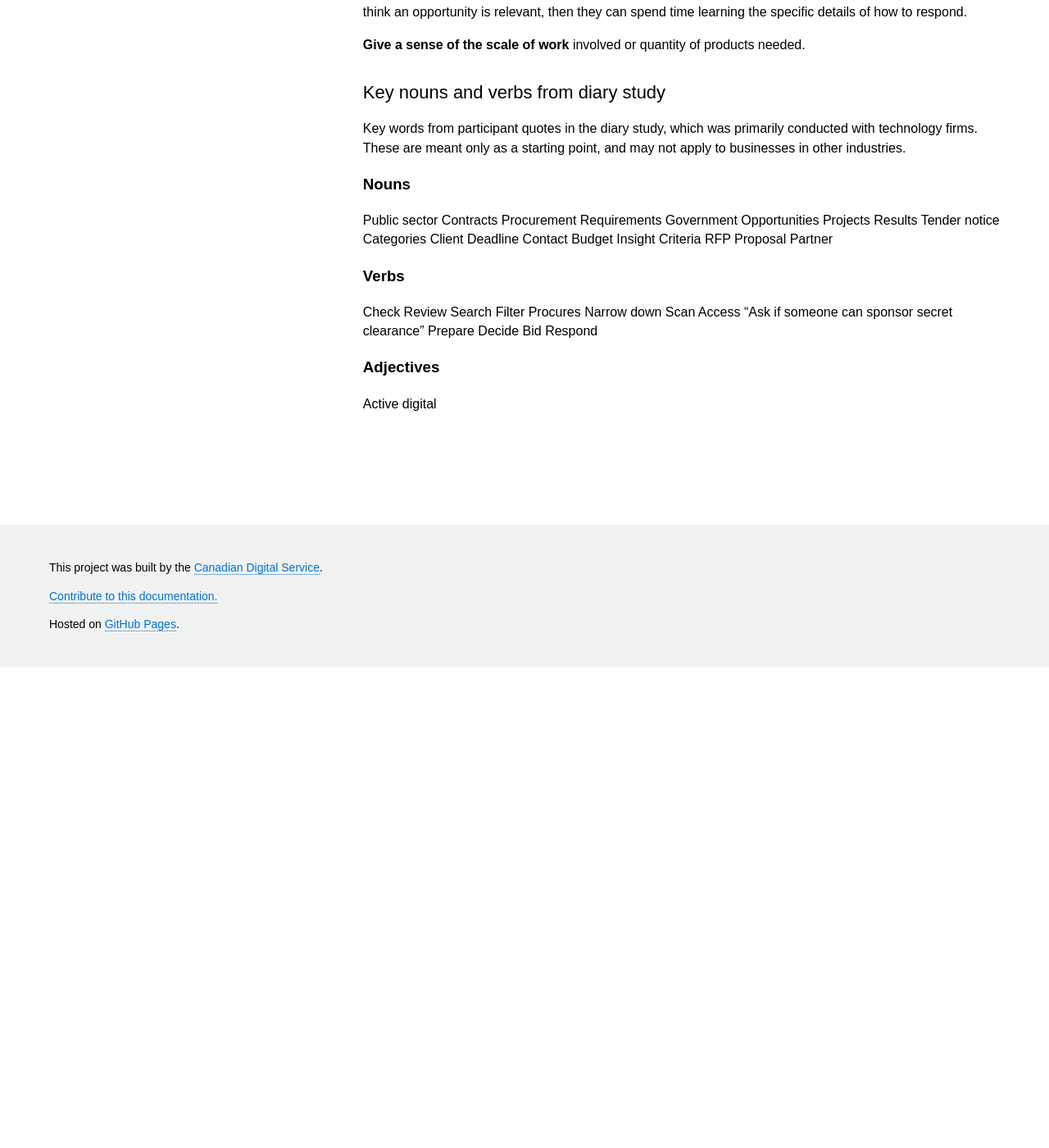
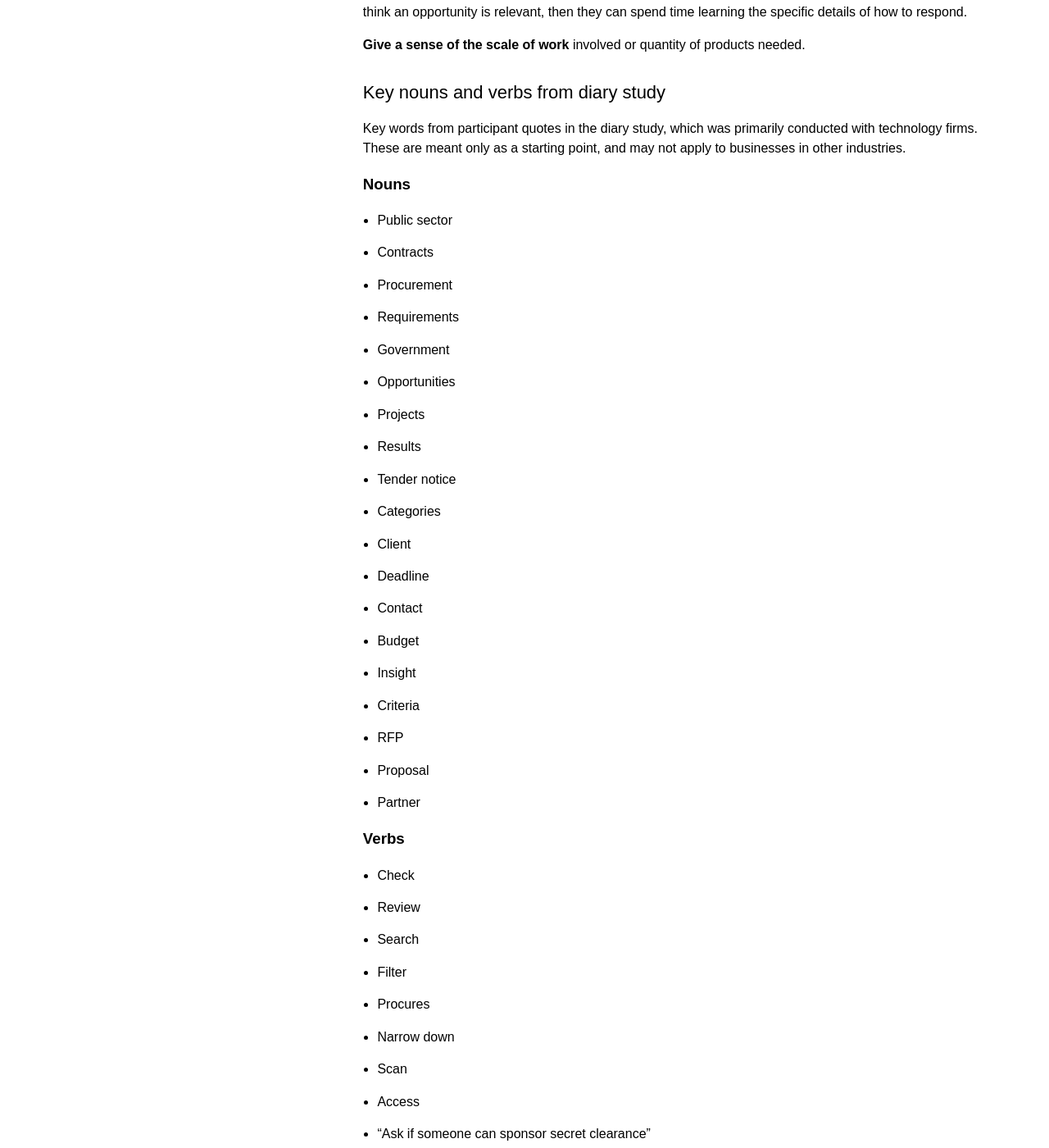
Before and after one commit to cds-snc/pspc-documentation, a Jekyll site: the page built from _pages/en/titles-and-descriptions.md, in a window 1280 px wide and 1400 px high, scrolled down 967 px. Shown: the whole window at 82% size. Built offline with Jekyll 4.4.1, drawn with Linux system fonts in a browser that asks for light colours; before the commit the page ends 1781 px from its top, so only the background shows below that; some of the changed text lies outside the part shown.

Commit message:
Update titles-and-descriptions.md

```diff
--- a/_pages/en/titles-and-descriptions.md
+++ b/_pages/en/titles-and-descriptions.md
@@ -28,41 +28,41 @@ Businesses need to be able to scan titles for their own key words so they can fi
 Key words from participant quotes in the diary study, which was primarily conducted with technology firms. These are meant only as a starting point, and may not apply to businesses in other industries.
 
 ### Nouns
-Public sector
-Contracts
-Procurement
-Requirements
-Government
-Opportunities
-Projects
-Results
-Tender notice
-Categories
-Client
-Deadline
-Contact
-Budget
-Insight
-Criteria
-RFP
-Proposal
-Partner
+* Public sector
+* Contracts
+* Procurement
+* Requirements
+* Government
+* Opportunities
+* Projects
+* Results
+* Tender notice
+* Categories
+* Client
+* Deadline
+* Contact
+* Budget
+* Insight
+* Criteria
+* RFP
+* Proposal
+* Partner
 
 ### Verbs
-Check
-Review
-Search
-Filter
-Procures
-Narrow down
-Scan
-Access
-“Ask if someone can sponsor secret clearance”
-Prepare
-Decide
-Bid
-Respond
+* Check
+* Review
+* Search
+* Filter
+* Procures
+* Narrow down
+* Scan
+* Access
+* “Ask if someone can sponsor secret clearance”
+* Prepare
+* Decide
+* Bid
+* Respond
 
 ### Adjectives
-Active
-digital
+* Active
+* Digital
```
